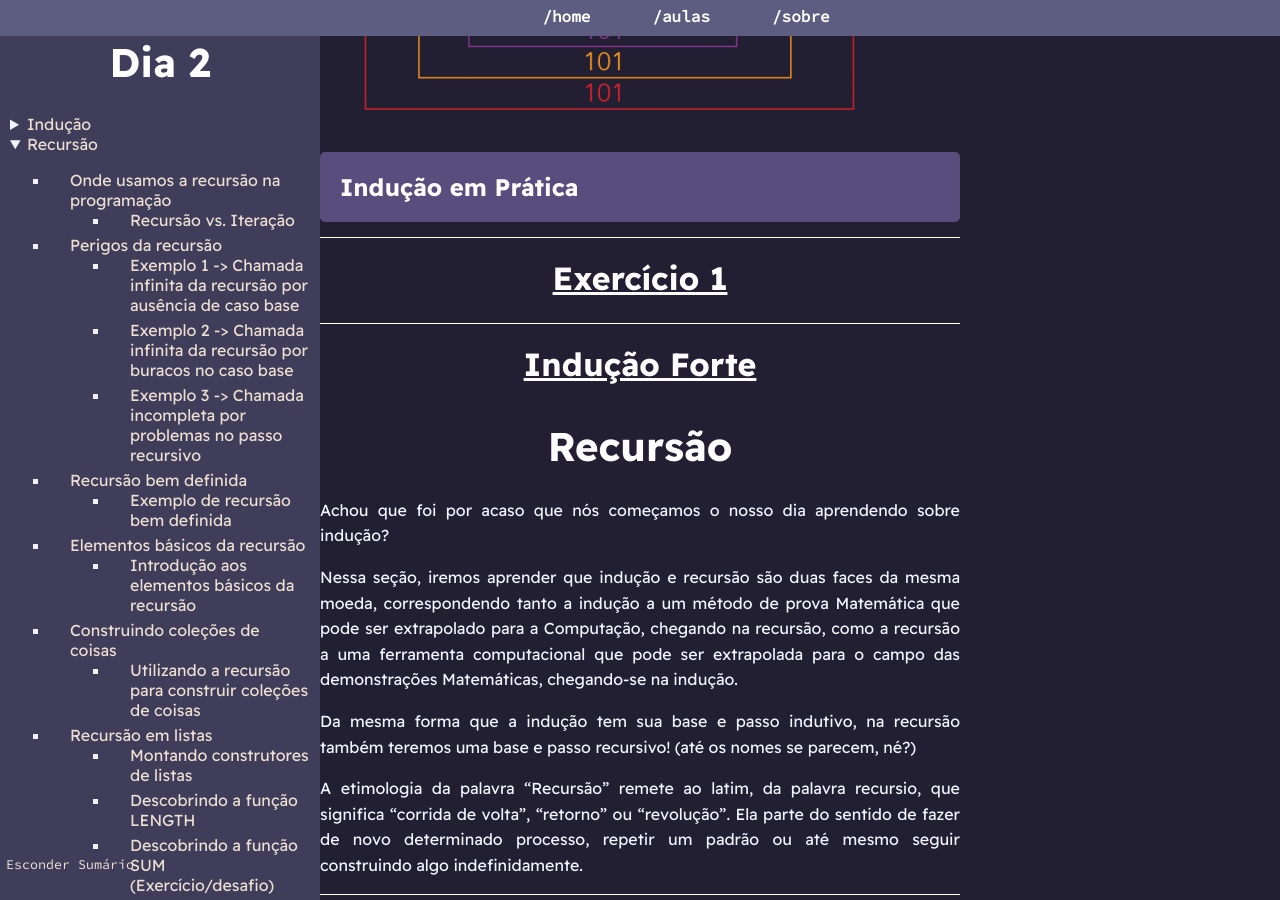
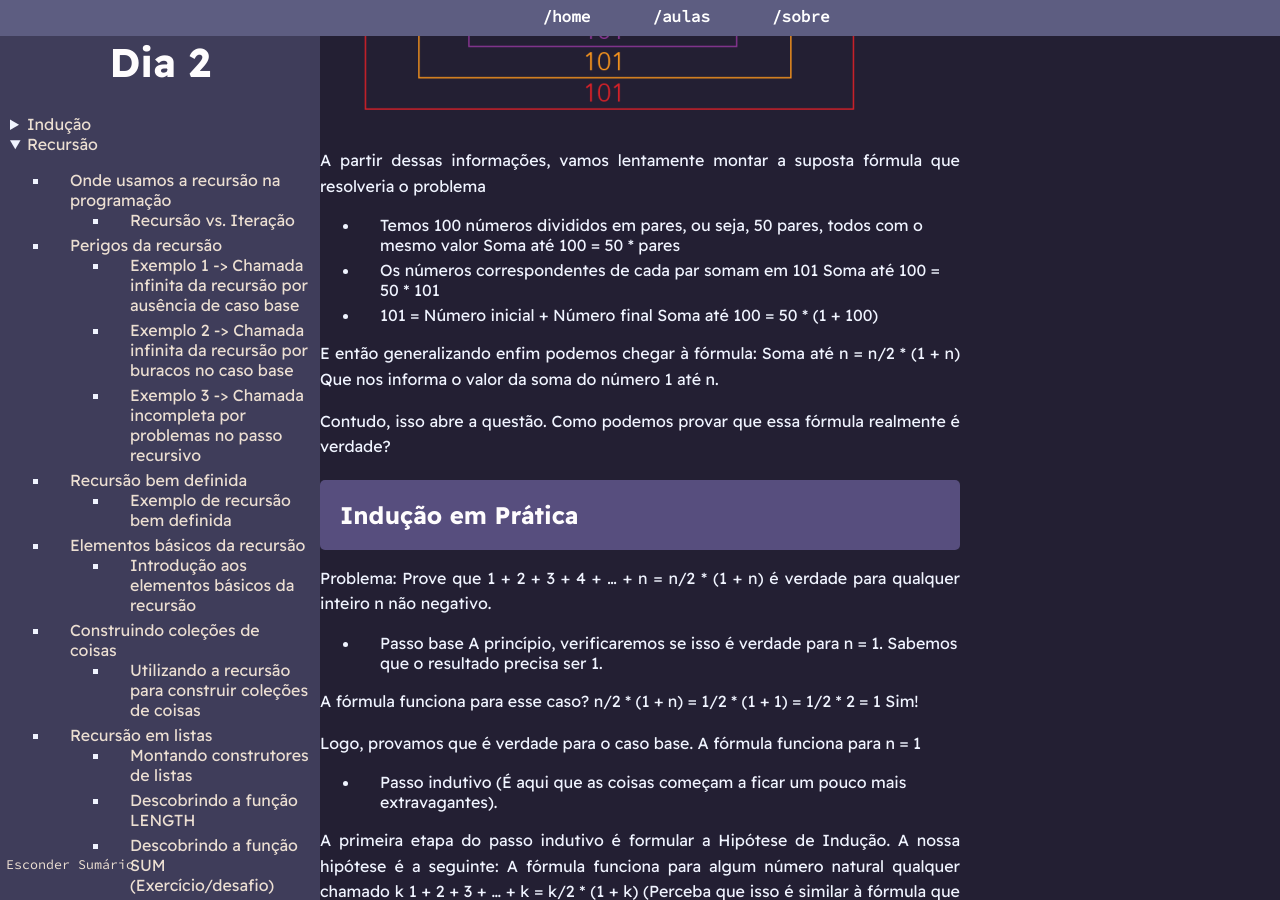
Before and after one commit to PETCC-UFRN/minicurso-demons-mat, a Jekyll site: the page built from segundoDia.md, in a window 1280 px wide and 900 px high, scrolled down 1581 px. Built offline with Jekyll 4.4.1, drawn with Linux system fonts in a browser that asks for light colours; some of the changed text lies outside the part shown.

Commit message:
Update segundoDia.md

```diff
--- a/segundoDia.md
+++ b/segundoDia.md
@@ -107,9 +107,79 @@ Gauss percebeu algo curioso...
 - E assim por diante
 <div style="text-align: center;">  <img src="assets/images/gauss_summation_6.png" alt=""> </div>
 
+A partir dessas informações, vamos lentamente montar a suposta fórmula que resolveria o problema
+- Temos 100 números divididos em pares, ou seja, 50 pares, todos com o mesmo valor
+  	Soma até 100 = 50 * pares
+- Os números correspondentes de cada par somam em 101
+	Soma até 100 = 50 * 101
+- 101 = Número inicial + Número final
+	Soma até 100 = 50 * (1 + 100)
+
+E então generalizando enfim podemos chegar à fórmula:
+	Soma até n = n/2 * (1 + n)
+Que nos informa o valor da soma do número 1 até n.
+
+Contudo, isso abre a questão. Como podemos provar que essa fórmula realmente é verdade?
+
 ### Indução em Prática
+Problema: Prove que 1 + 2 + 3 + 4 + ... + n = n/2 * (1 + n) é verdade para qualquer inteiro n não negativo.
+
+- Passo base
+A princípio, verificaremos se isso é verdade para n = 1.
+Sabemos que o resultado precisa ser 1.
+
+A fórmula funciona para esse caso?
+n/2 * (1 + n) = 1/2 * (1 + 1) = 1/2 * 2 = 1
+Sim!
+
+Logo, provamos que é verdade para o caso base.
+A fórmula funciona para n = 1
+
+- Passo indutivo
+(É aqui que as coisas começam a ficar um pouco mais extravagantes).
+
+A primeira etapa do passo indutivo é formular a Hipótese de Indução.
+A nossa hipótese é a seguinte: A fórmula funciona para algum número natural qualquer chamado k
+1 + 2 + 3 + ... + k = k/2 * (1 + k)
+(Perceba que isso é similar à fórmula que já vimos, porém com um k no lugar do n)
+
+Agora, queremos mostrar que a fórmula também funciona para k + 1.
+Ou seja, queremos provar que:
+1 + 2 + 3 + ... + k + (k + 1) = (k + 1)/2 * (1 + (k + 1))
+
+Como é o procedimento a partir daqui?
+Vamos usar a fórmula da Hipótese de Indução como base e, a partir dela, tentar chegar à expressão que queremos provar para k + 1, realizando operações e manipulações nas expressões.
+
+A partir da Hipótese de Indução:
+1 + 2 + 3 + ... + k = k/2 * (1 + k)
+
+Somando (k + 1) dos dois lados:
+1 + 2 + 3 + ... + k + (k + 1) = (k/2 * (1 + k)) + (k + 1)
+
+Agora vamos simplificar essa expressão:
+(k/2 * (1 + k)) + (k + 1)
+= (k(k + 1))/2 + (k + 1)
+
+Colocando (k + 1) em evidência:
+= (k + 1) * (k/2 + 1)
+Somando os termos dentro do parênteses:
+= (k + 1) * ((k + 2)/2)
+Pela comutatividade da multiplicação:
+= (k + 1)/2 * (k + 2)
+
+Ou seja:
+1 + 2 + ... + k + (k + 1) = (k + 1)/2 * (k + 2)
+
+E isso é exatamente a fórmula com n = k + 1:
+(n/2) * (1 + n), com n = k + 1
+Portanto, está provado!
+A fórmula de fato é verdade!
 
 ## Exercício 1
+Mas quando o assunto é Indução, é a prática que faz a perfeição.
+Agora chegou o seu momento, tente aplicar indução para o seguinte problema:
+
+Prove que n^2 > 2n para todo n >= 3
 
 ## Indução Forte
 
```
Also changed, not shown: other parts of segundoDia.md (+3 -3 lines).
